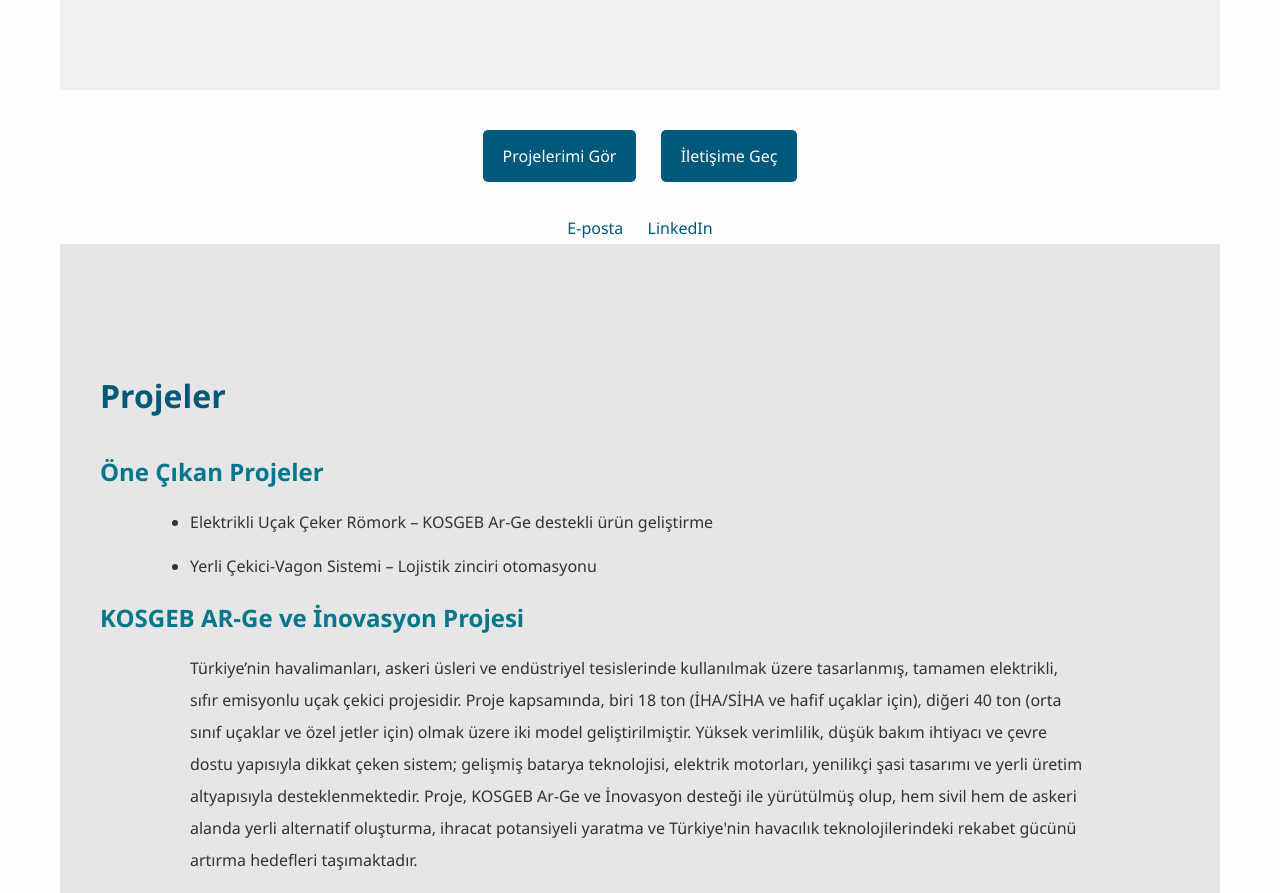
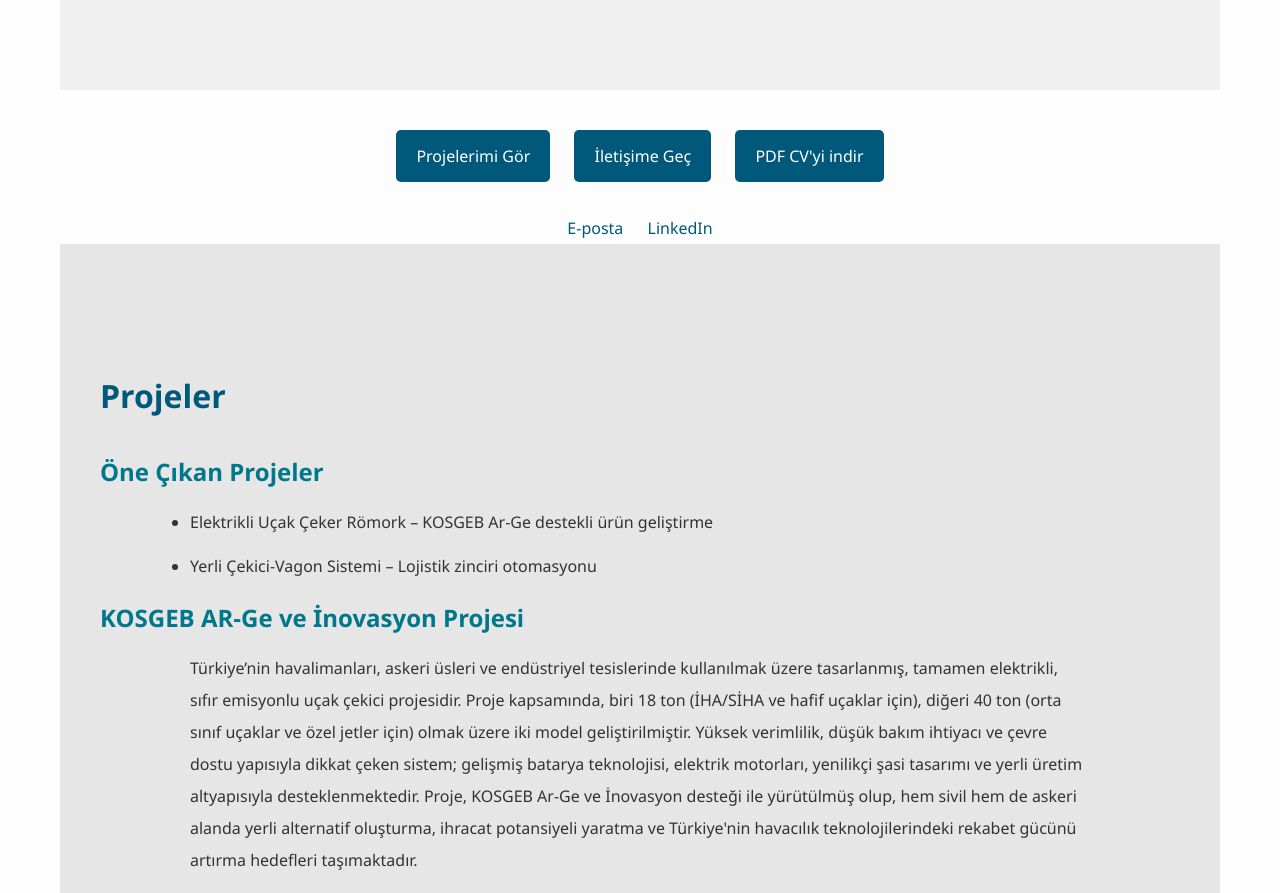
Before and after one commit to goktugcelikdemir/celikdemirportfoy, a plain HTML site: page index.html in a window 1280 px wide. Shown: the part 4300-5193 px from the top of the page. Drawn offline with Linux system fonts and the light colour scheme.

Commit message:
Update index.html

```diff
--- a/index.html
+++ b/index.html
@@ -339,6 +339,8 @@
         <div class="cta-buttons">
             <a href="#projeler">Projelerimi Gör</a>
             <a href="#iletisim">İletişime Geç</a>
+            <a href="cv-celikdemir.pdf" download class="pdf-button">PDF CV'yi indir</a>
+
         </div>
         <div class="social" style="margin-top: 20px;">
             <a href="mailto:goktugcelkdmr@gmail.com">E-posta</a>
```
